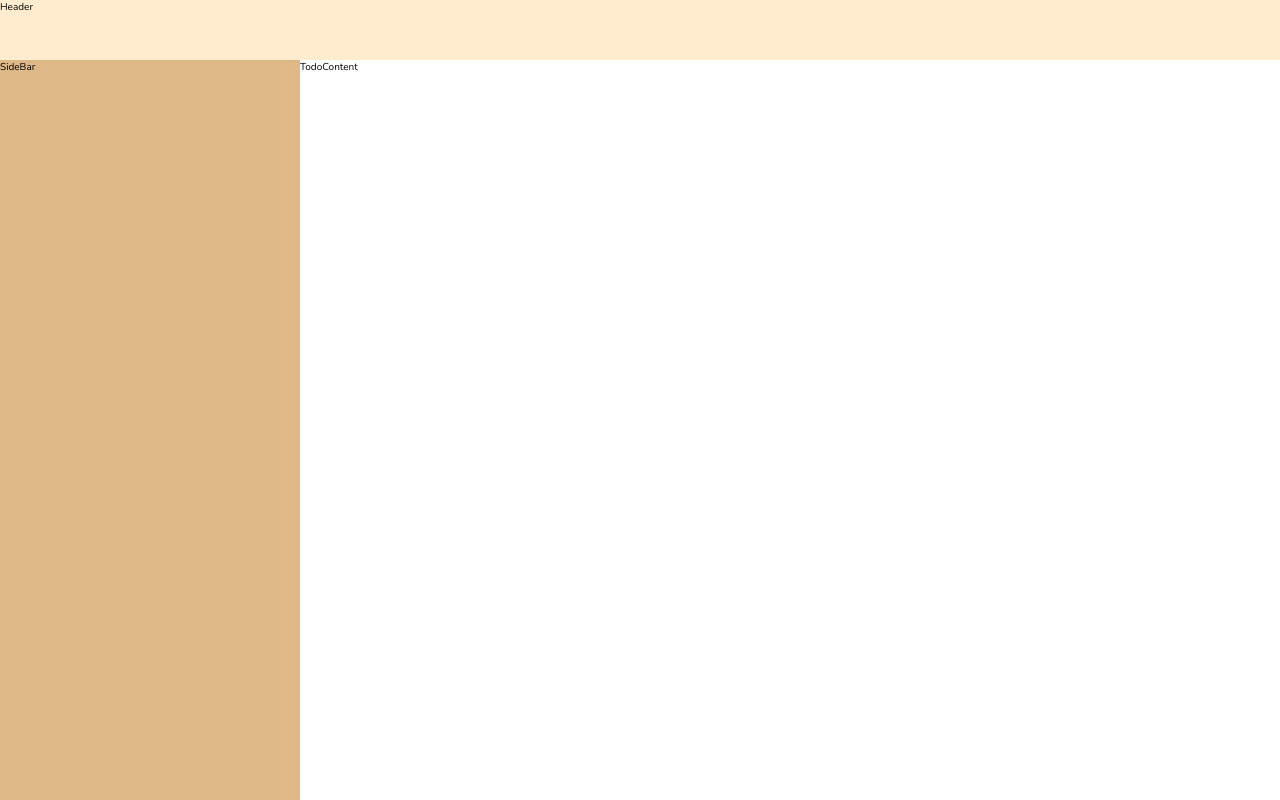
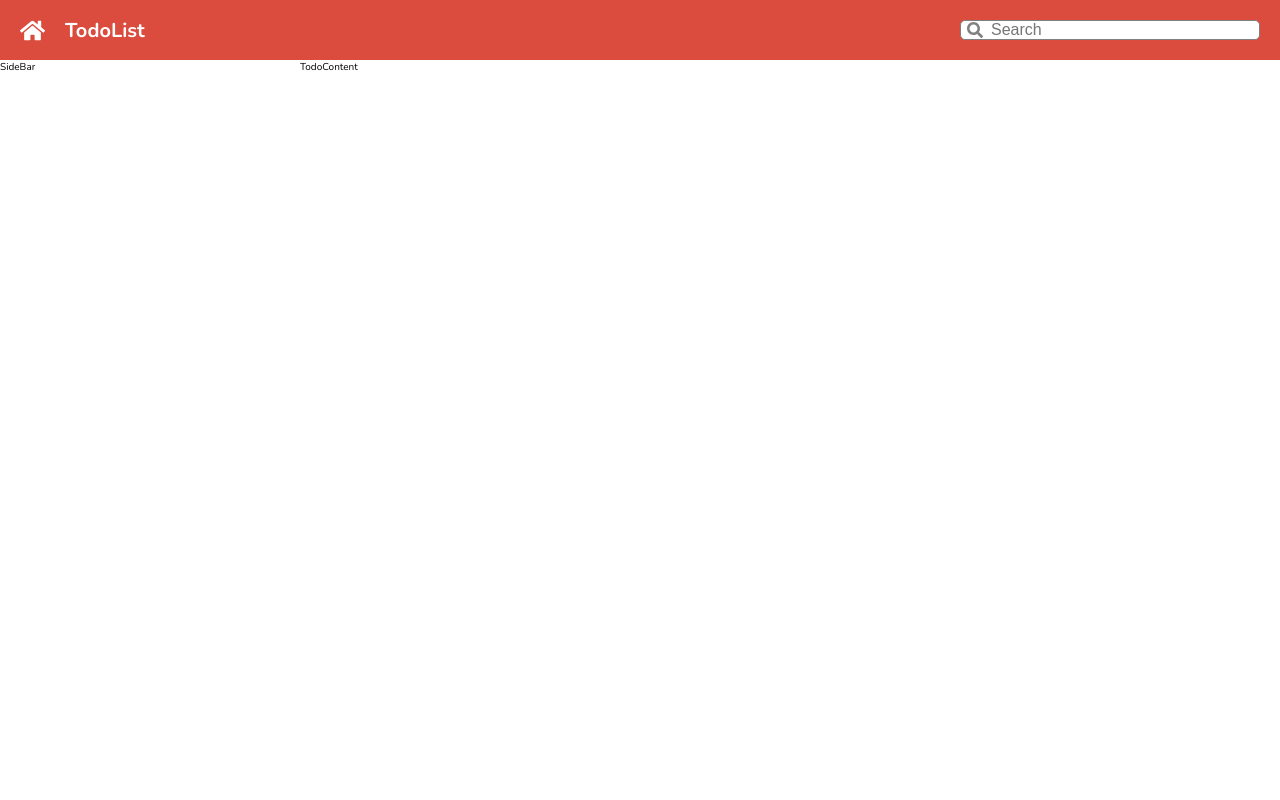
Before and after one commit to narmpiyanuch/CC15-Todolist-piyanuch, a React (Create React App) app: page / in a window 1280 px wide. Built offline with nearby package versions, Linux system fonts and the light colour scheme.

Commit message:
finish:searchBar

```diff
--- a/package.json
+++ b/package.json
@@ -5,6 +5,7 @@
   "dependencies": {
     "react": "^18.2.0",
     "react-dom": "^18.2.0",
+    "react-icons": "^4.10.1",
     "react-scripts": "5.0.1",
     "sass": "^1.66.1"
   },
--- a/src/App.js
+++ b/src/App.js
@@ -1,11 +1,16 @@
 import './App.scss';
+import { FaHome } from 'react-icons/fa';
+import Header from './Header.jsx';
+import './Header.scss';
 
 function App() {
   return (
     <div className='todo'>
-      <div className="todo__header">Header</div>
+      <div className="todo__header">
+        <Header />
+      </div>
       <div className="todo__sidebar">SideBar</div>
-      <div classNAme="todo__content">TodoContent</div>
+      <div className="todo__content">TodoContent</div>
     </div>
   );
 }
--- a/src/App.scss
+++ b/src/App.scss
@@ -1,5 +1,8 @@
+@import "./index.scss";
+
 $header-height: 60px; // $.... คือการประกาศตัวแปร
 $sidebar-width: 300px;
+
 
 .todo {
     display: grid;
@@ -14,7 +17,7 @@
 
         grid-row: 1/2; // grid-row: start-end;
         grid-column: 1/-1;
-        background-color: blanchedalmond;
+        // background-color: blanchedalmond;
     }
 
     &__sidebar {
@@ -26,7 +29,7 @@
         grid-row: 2/-1;
         grid-column: 1/2;
         // grid-column: 1/span 1;
-        background-color: burlywood;
+        // background-color: burlywood;
     }
 
     &__content {
@@ -37,6 +40,6 @@
 
         grid-row: 2/-1;
         grid-column: 2/-1;
-        background-color: rgb(227, 245, 165);
+        // background-color: rgb(227, 245, 165);
     }
 }
--- /dev/null
+++ b/src/Header.jsx
@@ -0,0 +1,24 @@
+import { FaHome, FaSearch } from 'react-icons/fa';
+
+function Header() {
+    return (
+        <header className='header'>
+            <div className='header__logo'>
+                <FaHome />
+            </div>
+            <div className='header__text'>
+                <h1>TodoList</h1>
+            </div>
+            <div className='header__search'>
+                <div className='search'>
+                    <span className='search__icon'>
+                        <FaSearch />
+                    </span>
+                    <input className='search__input' type='text' placeholder='Search' />
+                </div>
+            </div>
+        </header>
+    );
+}
+
+export default Header;
--- /dev/null
+++ b/src/Header.scss
@@ -0,0 +1,52 @@
+@import './index.scss';
+
+
+.header {
+    background-color: $primary;
+    height: $header-height;
+    color: $grey-light;
+    padding: 5px 20px;
+    display: flex;
+    align-items: center;
+    gap: 20px;
+
+    &__logo {
+        display: flex;
+        cursor: pointer;
+        font-size: 25px;
+        color: $white;
+    }
+
+    &__text {
+        flex: 1;
+        color: $white;
+    }
+
+    &__search {
+        min-width: 300px;
+    }
+}
+
+.search {
+    position: relative;
+
+    &__icon {
+        position: absolute;
+        left: 7px;
+        top: 50%;
+        transform: translateY(-50%);
+        color: $grey-dark;
+        font-size: 1.6rem;
+        display: flex;
+    }
+
+    &__input {
+        padding-left: 30px;
+        width: 100%;
+        padding-left: 30px;
+        border-radius: 5px;
+        border: 1px solid gray;
+        font-size: 1.6rem;
+        outline: none;
+    }
+}
--- a/src/index.scss
+++ b/src/index.scss
@@ -7,6 +7,9 @@
 $grey-light: #eaeaea;
 $grey-dark: #808080;
 $white: #fff;
+
+$header-height: 60px; // $.... คือการประกาศตัวแปร
+$sidebar-width: 300px;
 
 
 // GLOBAL RESET
```
Also changed, not shown: 2 other files (tests, documents, lock files or other folders).
